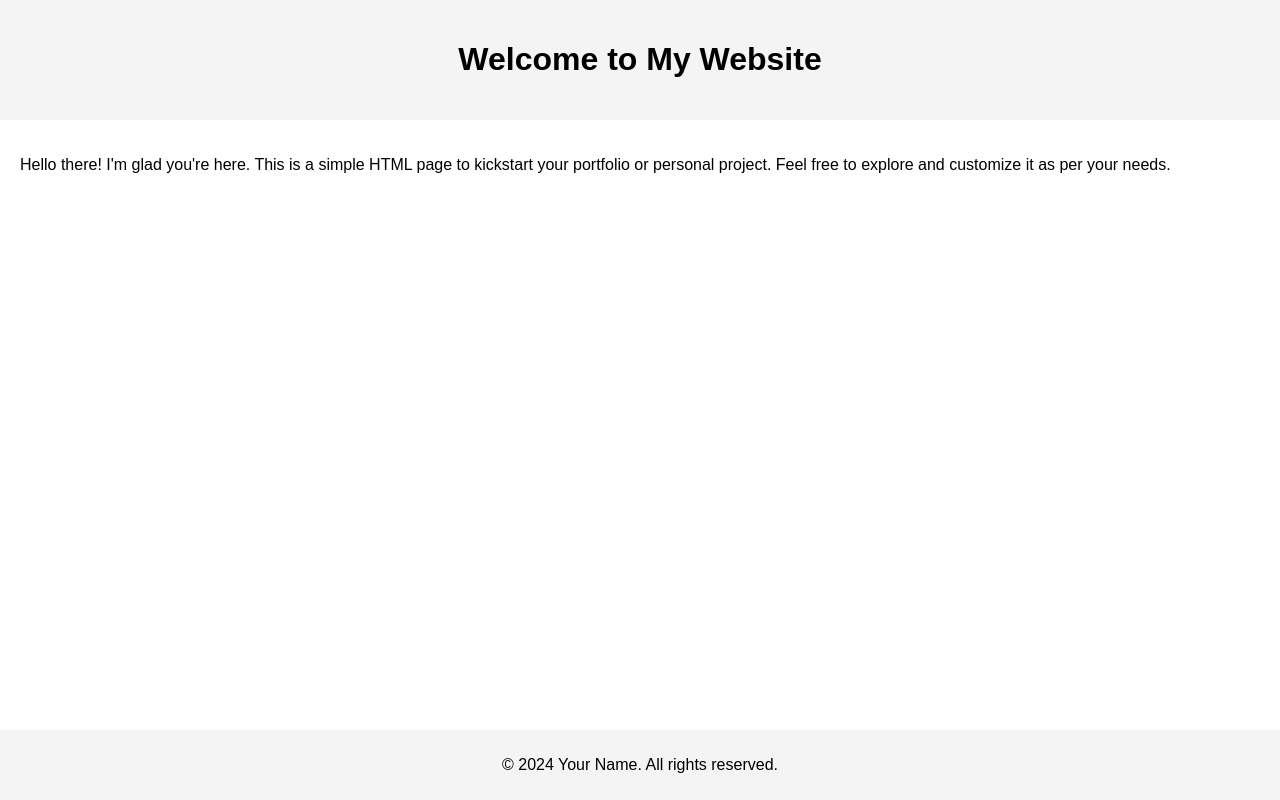
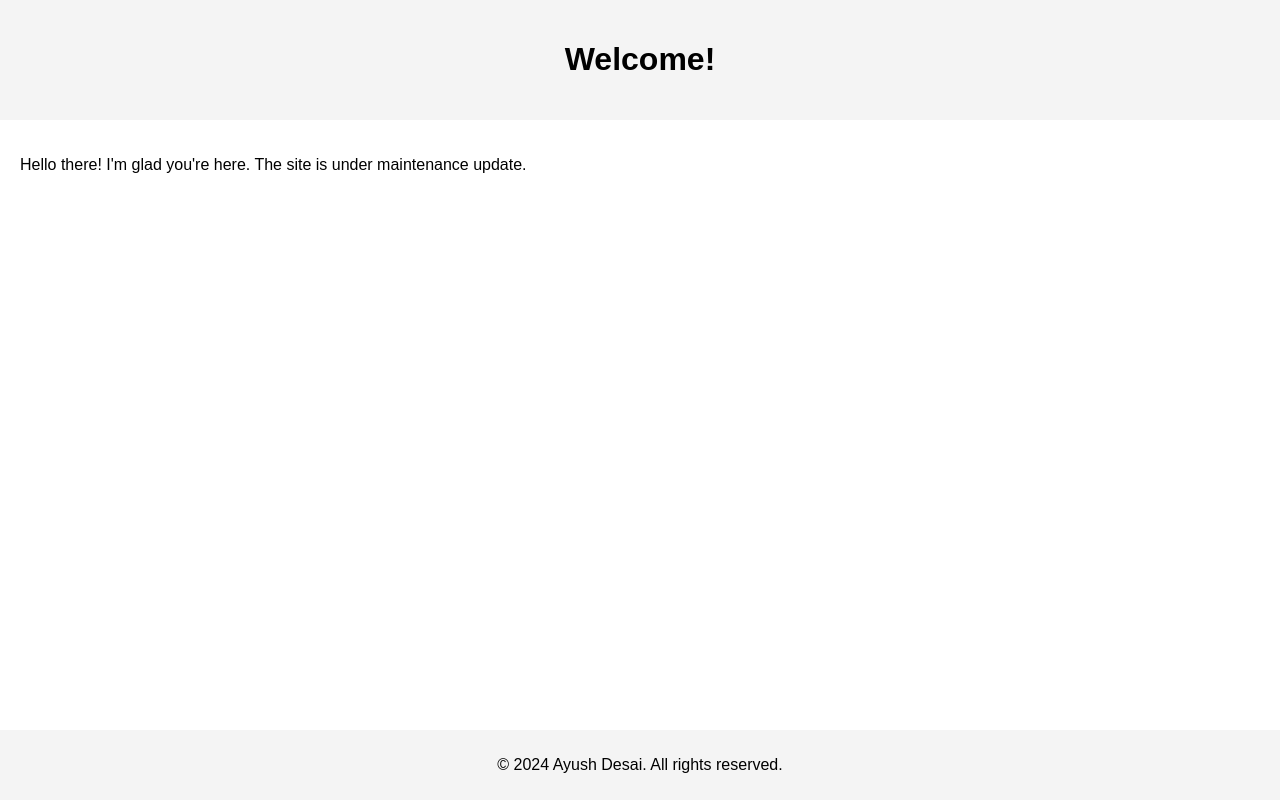
Before and after one commit to ayushhdesai/ayushdesai.github.io, a plain HTML site: page index.html in a window 1280 px wide. Drawn offline with Linux system fonts and the light colour scheme.

Commit message:
Update index.html

```diff
--- a/index.html
+++ b/index.html
@@ -3,7 +3,7 @@
 <head>
     <meta charset="UTF-8">
     <meta name="viewport" content="width=device-width, initial-scale=1.0">
-    <title>Welcome to My Website</title>
+    <title>Ayush Desai Portfolio</title>
     <style>
         body {
             font-family: Arial, sans-serif;
@@ -31,13 +31,13 @@
 </head>
 <body>
     <div class="header">
-        <h1>Welcome to My Website</h1>
+        <h1>Welcome!</h1>
     </div>
     <div class="main">
-        <p>Hello there! I'm glad you're here. This is a simple HTML page to kickstart your portfolio or personal project. Feel free to explore and customize it as per your needs.</p>
+        <p>Hello there! I'm glad you're here. The site is under maintenance update.</p>
     </div>
     <div class="footer">
-        <p>© 2024 Your Name. All rights reserved.</p>
+        <p>© 2024 Ayush Desai. All rights reserved.</p>
     </div>
 </body>
 </html>
```
